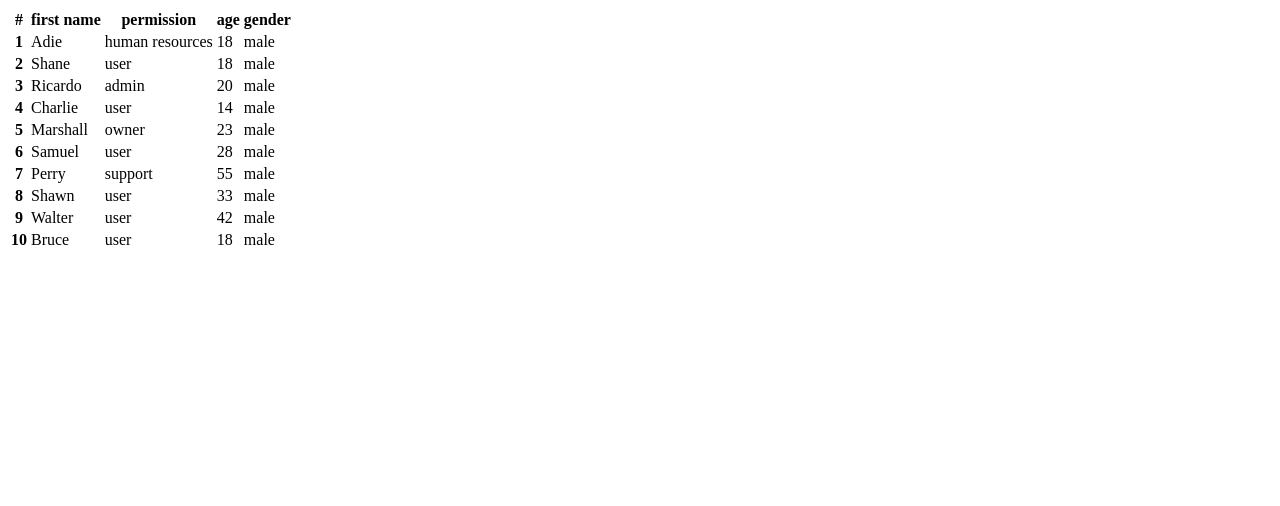
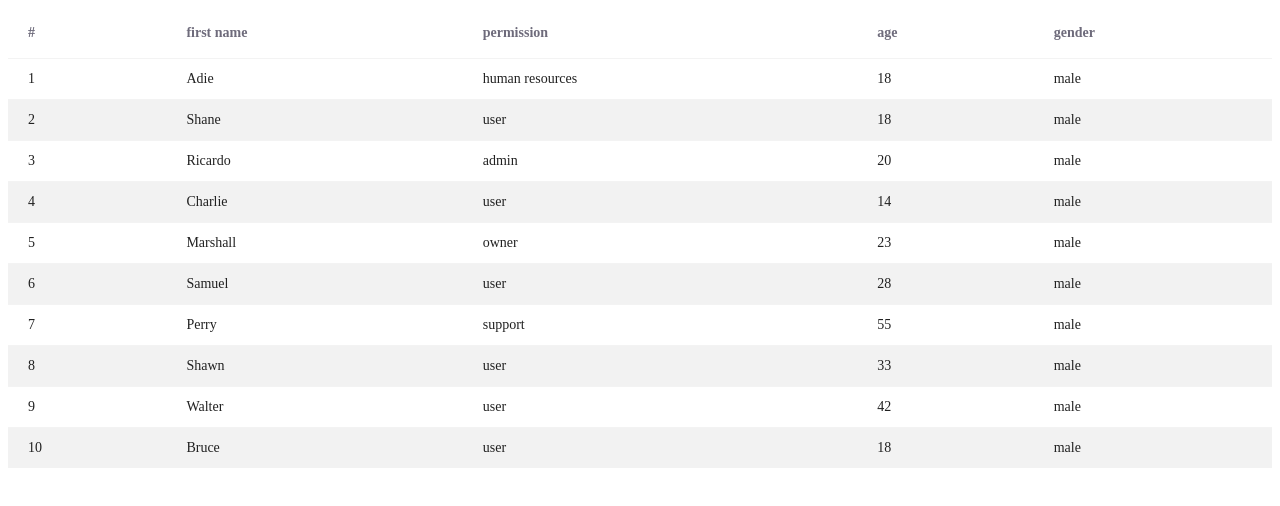
Before and after one commit to Abolfazl-Pourtirandazi/vue3-g-grid, a Vue app: page / in a window 1280 px wide. Shown: the top 506 px of the page. Built offline with nearby package versions, Linux system fonts and the light colour scheme.

Commit message:
update: ggrid style

```diff
--- a/src/App.vue
+++ b/src/App.vue
@@ -1,6 +1,7 @@
 <script lang="ts" setup>
 import GGrid from "@/components/grid/GGrid.vue";
 import usersData from "@/api/users";
+import "@/assets/scss/style.scss";
 
 const { columns, rows } = usersData;
 </script>
--- /dev/null
+++ b/src/assets/scss/style.scss
@@ -0,0 +1,36 @@
+@import "@mdi/font/css/materialdesignicons.css";
+
+:root {
+  --ggrid-background-color: 255, 255, 255; //#FFF
+  --ggrid-active-color: 242, 242, 242; //#F2F2F2
+
+  --ggrid-font-size: 14px;
+
+  /* Column */
+  --ggrid-column-background-color: 255, 255, 255; //#FFF
+  --ggrid-column-foreground-color: 110, 107, 123; //#6E6B7B
+
+  --ggrid-column-horizontal-padding: 20px;
+  --ggrid-column-vertical-padding: 17px;
+
+  --ggrid-column-font-size: inherit;
+  --ggrid-column-font-weight: bold;
+
+  --ggrid-column-border-width: 1px;
+  --ggrid-column-border-style: solid;
+  --ggrid-column-border-color: 243, 243, 243; //F3F3F3
+
+  /* Row */
+  --ggrid-row-background-color: 255, 255, 255; //#FFF
+  --ggrid-row-foreground-color: 33, 33, 33; //#212121
+
+  --ggrid-row-horizontal-padding: 20px;
+  --ggrid-row-vertical-padding: 12px;
+
+  --ggrid-row-font-size: inherit;
+  --ggrid-row-font-weight: 500;
+
+  --ggrid-row-border-color: 243, 243, 243; //F3F3F3
+  --ggrid-row-border-style: solid;
+  --ggrid-row-border-width: 1px;
+}
--- a/src/components/grid/GGrid.vue
+++ b/src/components/grid/GGrid.vue
@@ -32,7 +32,12 @@ const { gGrid, getRowData } = useGrid();
           <!-- Rows -->
           <tbody>
             <template v-for="(row, index) in rows" :key="index">
-              <tr>
+              <tr
+                :class="{
+                  even: index % 2,
+                  'border-none': rows.length - 1 === index
+                }"
+              >
                 <th scope="row">{{ index + 1 }}</th>
                 <template v-for="(column, cIndex) in columns" :key="cIndex">
                   <td>
@@ -47,3 +52,7 @@ const { gGrid, getRowData } = useGrid();
     </div>
   </div>
 </template>
+
+<style lang="scss" scoped>
+@import "./gGrid.scss";
+</style>
--- /dev/null
+++ b/src/components/grid/gGrid.scss
@@ -0,0 +1,62 @@
+.g-grid {
+  .content {
+    position: relative;
+    background-color: rgb(var(--ggrid-background-color));
+    font-size: var(--ggrid-font-size);
+
+    .g-table-responsive {
+      overflow-x: auto;
+
+      table {
+        width: 100%;
+        border-collapse: collapse;
+
+        thead {
+          tr {
+            background-color: rgb(var(--ggrid-column-background-color));
+            border-bottom: var(--ggrid-column-border-width) var(--ggrid-column-border-style)
+              rgb(var(--ggrid-column-border-color));
+
+            th,
+            td {
+              color: rgb(var(--ggrid-column-foreground-color));
+              padding: var(--ggrid-column-vertical-padding) var(--ggrid-column-horizontal-padding);
+              font-size: var(--ggrid-column-font-size);
+              font-weight: var(--ggrid-column-font-weight);
+              text-align: inherit;
+            }
+
+            th {
+              position: relative;
+            }
+          }
+        }
+
+        tbody {
+          tr {
+            background-color: rgb(var(--ggrid-row-background-color));
+            border-bottom: var(--ggrid-row-border-width) var(--ggrid-row-border-style)
+              rgb(var(--ggrid-row-border-color));
+
+            &.even {
+              background-color: rgb(var(--ggrid-active-color));
+            }
+
+            &.border-none {
+              border: unset !important;
+            }
+
+            th,
+            td {
+              color: rgb(var(--ggrid-row-foreground-color));
+              padding: var(--ggrid-row-vertical-padding) var(--ggrid-row-horizontal-padding);
+              font-size: var(--ggrid-row-font-size);
+              font-weight: var(--ggrid-row-font-weight);
+              text-align: inherit;
+            }
+          }
+        }
+      }
+    }
+  }
+}
```
